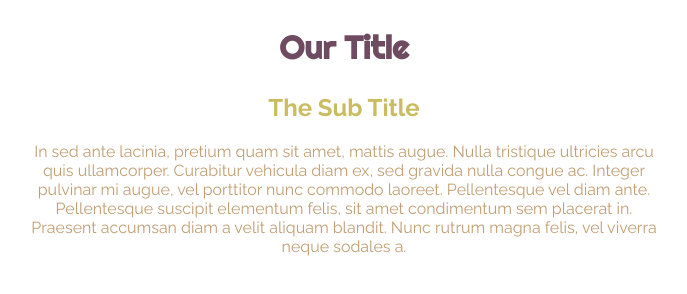
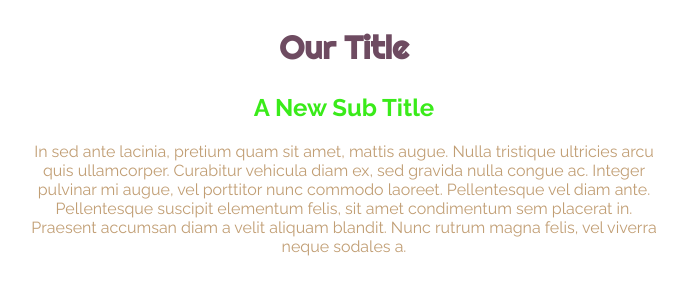
Before and after one commit to KeziaBernardNau/206-L04-S03-STARTER, a plain HTML site: page index.html in a window 1280 px wide. Shown: the whole page, without its empty margins (296-983 px from the left). Drawn offline with Linux system fonts and the light colour scheme.

Commit message:
Change to sub title

```diff
--- a/css/main.css
+++ b/css/main.css
@@ -45,7 +45,7 @@ p {
     color: #6e4b61;
   }
   h2 {
-    color: 	#cabd61;
+    color: 	#3aeb1a;
   }
   p {
     color:#c19e74;
--- a/index.html
+++ b/index.html
@@ -15,7 +15,7 @@
 
   <section>
     <h1>Our Title</h1>
-    <h2>The Sub Title</h2>
+    <h2>A New Sub Title</h2>
     <p>In sed ante lacinia, pretium quam sit amet, mattis augue. Nulla tristique ultricies arcu quis ullamcorper.
       Curabitur vehicula diam ex, sed gravida nulla congue ac. Integer pulvinar mi augue, vel porttitor nunc commodo
       laoreet. Pellentesque vel diam ante. Pellentesque suscipit elementum felis, sit amet condimentum sem placerat in.
```
